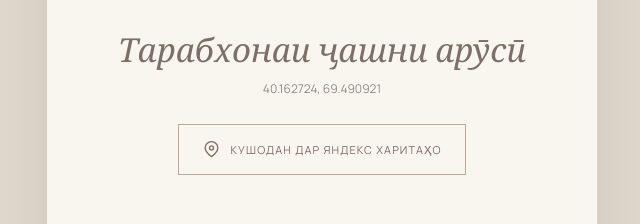
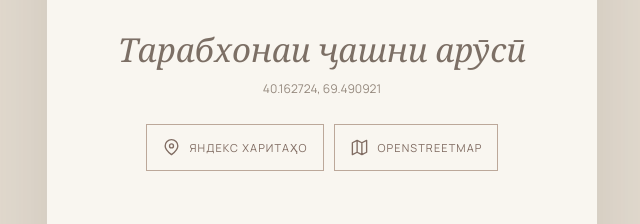
Before and after one commit to seralik030410-ctrl/AD, a website: page public/index.html in a window 1280 px wide. Shown: the part 3470-3694 px from the top of the page, without its empty margins (318-958 px from the left). Drawn offline with nearby package versions, Linux system fonts and the light colour scheme; grey boxes are pictures that could not be loaded.

Commit message:
Add OpenStreetMap venue link

```diff
--- a/public/index.html
+++ b/public/index.html
@@ -87,7 +87,8 @@
     .venue-section { background:#f9f6f0; padding-bottom:0; }
     .venue-section .venue-name { font:italic 33px var(--serif); margin:30px auto 6px; color:#7c6f65; }
     .venue-section .venue-sub { font-size:12px; color:#95897e; line-height:1.8; }
-    .venue-section .venue-action { display:inline-flex; align-items:center; justify-content:center; gap:9px; padding:15px 23px; border:1px solid #bca89a; background:none; color:#806c62; text-decoration:none; font-size:11px; letter-spacing:.1em; text-transform:uppercase; margin:24px auto 56px; transition:background .2s,color .2s; }
+    .venue-actions { display:flex; flex-wrap:wrap; justify-content:center; gap:10px; margin:24px auto 56px; }
+    .venue-section .venue-action { display:inline-flex; align-items:center; justify-content:center; gap:9px; padding:13px 15px; border:1px solid #bca89a; background:none; color:#806c62; text-decoration:none; font-size:11px; letter-spacing:.1em; text-transform:uppercase; transition:background .2s,color .2s; }
     .venue-section .venue-action[href]:hover { background:#806c62; color:white; }
     .venue-img { margin:0 -35px; height:345px; background:#a79b8a; position:relative; overflow:hidden; }
     .venue-img:before { content:''; position:absolute; inset:0; background:url('https://images.unsplash.com/photo-1464366400600-7168b8af9bc3?auto=format&fit=crop&w=1100&q=85') center/cover; filter:saturate(.75); }
@@ -261,7 +262,10 @@
       <div class="ornament reveal"><span class="symbol">❦</span></div>
       <div class="venue-name reveal" data-t="venueName">Тарабхонаи ҷашни арӯсӣ</div>
       <div class="venue-sub reveal">40.162724, 69.490921</div>
-      <a class="venue-action reveal" id="map-link" href="https://yandex.ru/maps?whatshere%5Bzoom%5D=14&amp;whatshere%5Bpoint%5D=69.490921,40.162724&amp;si=bqm04ppfdve4g5ajjx2a53392r" target="_blank" rel="noopener noreferrer"><svg class="icon" viewBox="0 0 24 24" fill="none" stroke="currentColor" stroke-width="1.7" stroke-linecap="round" stroke-linejoin="round" aria-hidden="true"><path d="M20 10c0 5-8 11-8 11S4 15 4 10a8 8 0 1 1 16 0Z"/><circle cx="12" cy="10" r="2.5"/></svg><span data-t="mapButton">Кушодан дар Яндекс Харитаҳо</span></a>
+      <div class="venue-actions reveal">
+        <a class="venue-action" id="map-link" href="https://yandex.ru/maps?whatshere%5Bzoom%5D=14&amp;whatshere%5Bpoint%5D=69.490921,40.162724&amp;si=bqm04ppfdve4g5ajjx2a53392r" target="_blank" rel="noopener noreferrer"><svg class="icon" viewBox="0 0 24 24" fill="none" stroke="currentColor" stroke-width="1.7" stroke-linecap="round" stroke-linejoin="round" aria-hidden="true"><path d="M20 10c0 5-8 11-8 11S4 15 4 10a8 8 0 1 1 16 0Z"/><circle cx="12" cy="10" r="2.5"/></svg><span data-t="mapButton">Яндекс Харитаҳо</span></a>
+        <a class="venue-action" href="https://www.openstreetmap.org/?mlat=40.162724&amp;mlon=69.490921#map=17/40.162724/69.490921" target="_blank" rel="noopener noreferrer"><svg class="icon" viewBox="0 0 24 24" fill="none" stroke="currentColor" stroke-width="1.7" stroke-linecap="round" stroke-linejoin="round" aria-hidden="true"><path d="m3 6 6-3 6 3 6-3v15l-6 3-6-3-6 3V6Zm6-3v15m6-12v15"/></svg><span>OpenStreetMap</span></a>
+      </div>
       <div class="venue-img motion-photo"><div class="corner-note" data-t="venuePhoto">Ҷашни арӯсӣ</div></div>
     </section>
 
@@ -360,7 +364,7 @@
         ],
         "venueLabel": "Ҷойи баргузорӣ",
         "venueTitle": "Шуморо дар ҷашнамон интизорем",
-        "mapButton": "Кушодан дар Яндекс Харитаҳо",
+        "mapButton": "Яндекс Харитаҳо",
         "venuePhoto": "Ҷашни арӯсӣ",
         "programLabel": "Рӯзи тӯй",
         "programTitle": "Барномаи тӯй",
@@ -435,7 +439,7 @@
         ],
         "venueLabel": "To‘y manzili",
         "venueTitle": "Sizni bayramimizda<br>kutamiz",
-        "mapButton": "Yandex Xaritalarda ochish",
+        "mapButton": "Yandex Xaritalar",
         "venuePhoto": "To‘y bazmi",
         "programLabel": "Bizning kunimiz",
         "programTitle": "Bayram<br>dasturi",
```
